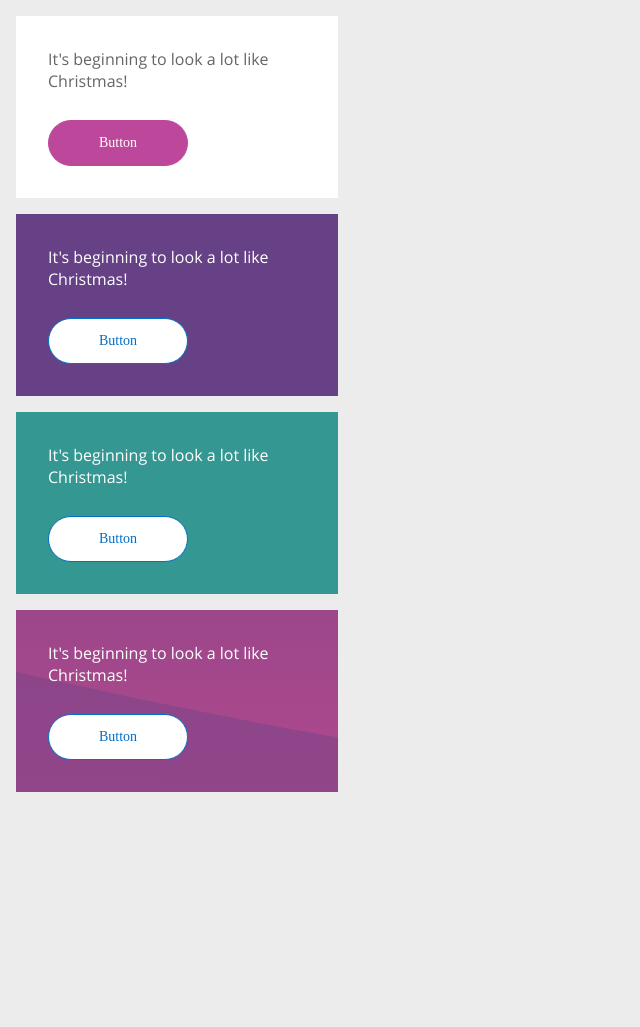
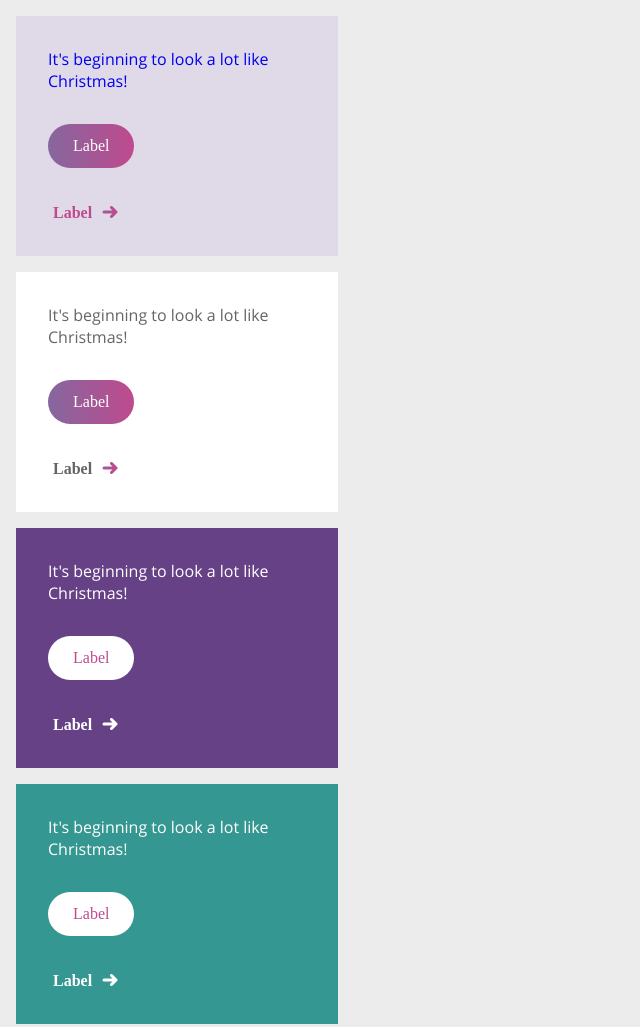
Before and after one commit to adrianmsfg/adrianmsfg.github.io, a plain HTML site: page focus-states/index.html in a window 1280 px wide. Shown: the top 1027 px of the page, without its empty margins (0-640 px from the left). Before the commit the page ends 808 px from the top, so only its background shows below. Drawn offline with Linux system fonts and the light colour scheme.

Commit message:
Revised focus states inc tertiary (arrow link) buttons.

```diff
--- a/focus-states/css/base.css
+++ b/focus-states/css/base.css
@@ -45,6 +45,10 @@ a:hover {
     color: #fff;
 }
 
+.purple-20 {
+    background: #e0d9e7;
+}
+
 .purple a,
 .mint a,
 .wavy a {
@@ -64,43 +68,77 @@ a:hover {
 
 .button {
     appearance: none;
-    border: 1px solid #0070c9;
+    border: 0;
     font-family: "Filson Soft";
-    font-size: 14px;
-    padding: 14px 50px;
+    font-size: 16px;
+    line-height: 16px;
+    padding: 14px 25px;
     border-radius: 25px;
     cursor: pointer;
     display: block;
     margin-top: 2em;
 }
 
+
 .button-color--normal {
-    background-color: #fff;
-    color: #0070c9;
+    background: #fff;
+    color: #bf4a8e;
 }
 
 .button-color--normal:hover {
-    border-color: #bd479a;
-    color: #bd479a
+    background: #f7f5f9;
+    text-decoration: underline;
 }
 
-.button-color--normal:active {
-    border-color: #bd479a;
-    color: #bd479a
+.button-color--normal:focus {
+    outline: none;
+    box-shadow: 0 0 0 2px #001438, 0 0 0 4px #fff;
 }
 
+
+
 .button-color--primary {
-    background-color: #bd479a;
-    border-color: #bd479a;
+    background: linear-gradient(90deg, #85679e, #bf4a8e);
     color: #fff;
 }
 
 .button-color--primary:hover {
-    background-color: #a13A82;
-    border-color: #a13A82;
+    background: #bf4a8e;
+    text-decoration: underline;
 }
 
-.button-color--primary:active {
-    background-color: #a13A82;
-    border-color: #a13A82;
+.button-color--primary:focus {
+    outline: none;
+    box-shadow: 0 0 0 2px #001438, 0 0 0 4px #fff;
 }
+
+
+.arrowlink {
+    margin-top: 2em;
+    display: inline-block;
+    color: #bf4a8e;
+    font-family: "Filson Soft";
+    font-weight: 600;
+    line-height: 16px;
+    padding: 5px 32px 3px 5px;
+    background: url(../img/arrow-link.svg) no-repeat 90% 6px;
+    border-radius: 25px;
+}
+
+.arrowlink:hover {
+    text-decoration: none;
+    background-position: 100% 6px;
+}
+
+.arrowlink:focus {
+    outline: none;
+    box-shadow: 0 0 0 2px #001438;
+}
+
+.arrowlink-white {
+    background-image: url(../img/arrow-link-white.svg);
+}
+
+.arrowlink-white:focus {
+    box-shadow: 0 0 0 2px #fff;
+}
--- a/focus-states/index.html
+++ b/focus-states/index.html
@@ -7,31 +7,44 @@
 </head>
 <body>
 
+	<p class="purple-20">
+		<a href="#">It's beginning to look a lot like Christmas!</a>
+		<button class="button button-color--primary">
+			Label
+		</button>
+		<a class="arrowlink" href="#">Label</a>
+	</p>
+
 	<p class="white">
 		<a href="#">It's beginning to look a lot like Christmas!</a>
 		<button class="button button-color--primary">
-			Button
+			Label
 		</button>
+		<a class="arrowlink" href="#">Label</a>
 	</p>
+
 	<p class="purple">
 		<a href="#">It's beginning to look a lot like Christmas!</a>
 		<button class="button button-color--normal">
-			Button
+			Label
 		</button>
+		<a class="arrowlink arrowlink-white" href="#">Label</a>
 	</p>
 
 	<p class="mint">
 		<a href="#">It's beginning to look a lot like Christmas!</a>
 		<button class="button button-color--normal">
-			Button
+			Label
 		</button>
+		<a class="arrowlink arrowlink-white" href="#">Label</a>
 	</p>
 
 	<p class="wavy">
 		<a href="#">It's beginning to look a lot like Christmas!</a>
 		<button class="button button-color--normal">
-			Button
+			Label
 		</button>
+		<a class="arrowlink arrowlink-white" href="#">Label</a>
 	</p>
 
 
```
Also changed, not shown: focus-states/img/arrow-link-long.svg (added), focus-states/img/arrow-link-white.svg (added), focus-states/img/arrow-link.svg (added).
